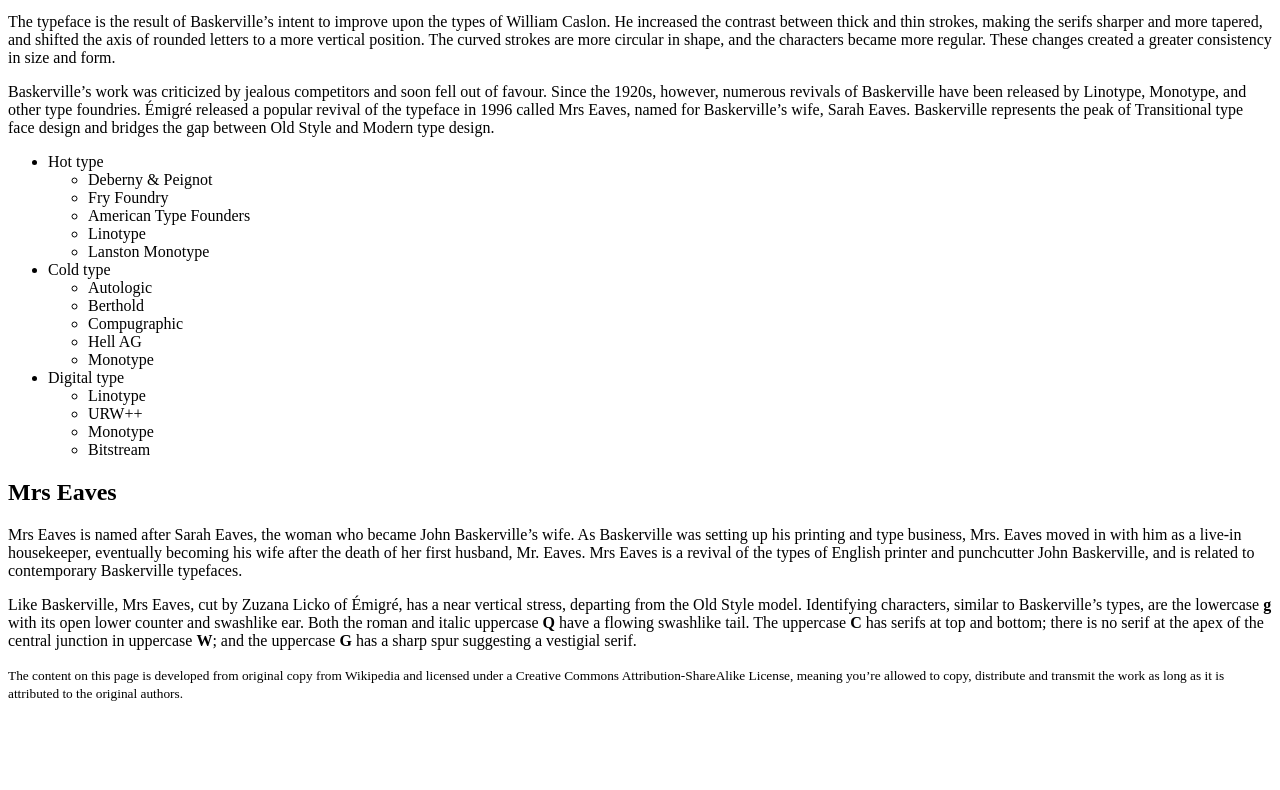
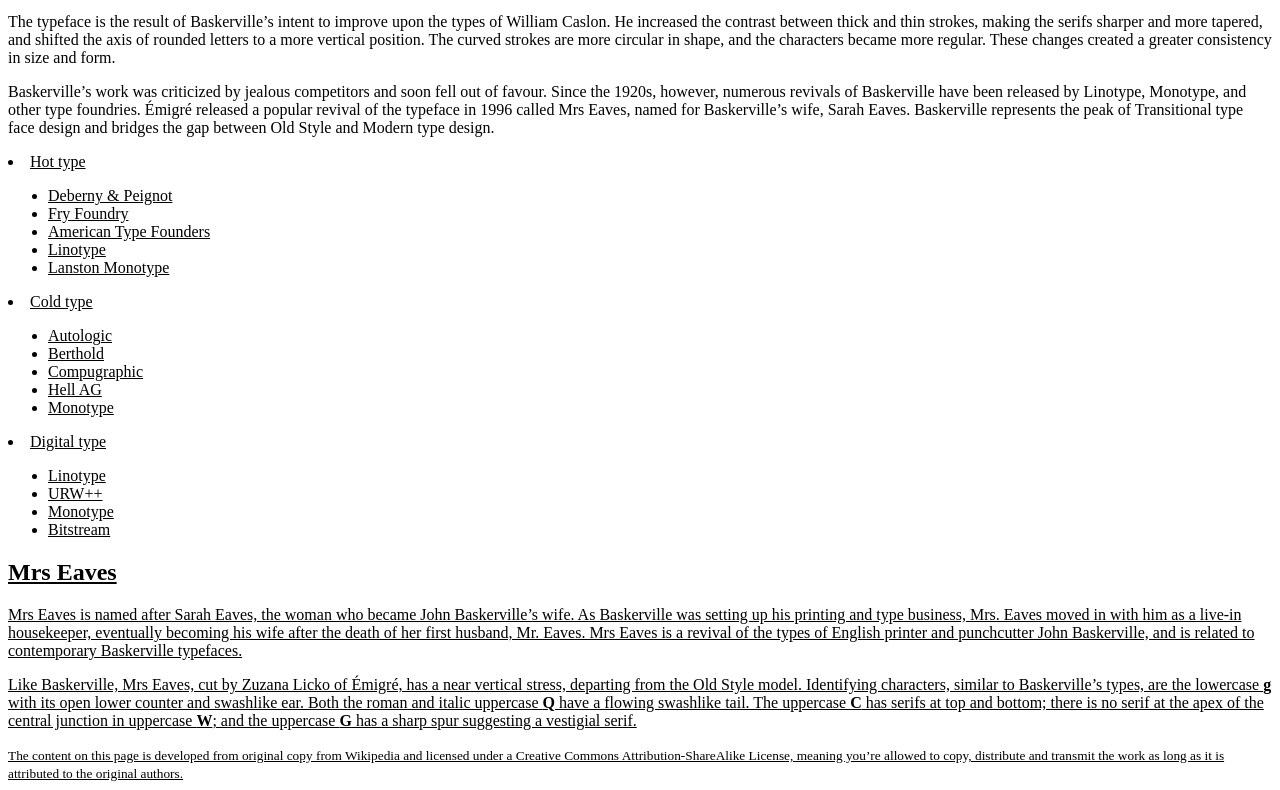
Before and after one commit to loisgordon/john-baskerville-1, a plain HTML site: page version-2.html in a window 1280 px wide. Shown: the part 514-1304 px from the top of the page. Before the commit the page ends 1224 px from the top, so only its background shows below. Drawn offline with Linux system fonts and the light colour scheme.

Commit message:
updating to version 3

```diff
--- a/version-2.html
+++ b/version-2.html
@@ -43,7 +43,7 @@
 			<p>Baskerville’s work was criticized by jealous competitors and soon fell out of favour. Since the 1920s, however, numerous revivals of Baskerville have been released by Linotype, Monotype, and other type foundries. Émigré released a popular revival of the typeface in 1996 called Mrs Eaves, named for Baskerville’s wife, Sarah Eaves. Baskerville represents the peak of Transitional type face design and bridges the gap between Old Style and Modern type design.</p>
 
 
-<ul>
+<u l>
     <li>Hot type
         <ul>
         <li>Deberny &amp; Peignot</li>
```
Also changed, not shown: 1 other file.
